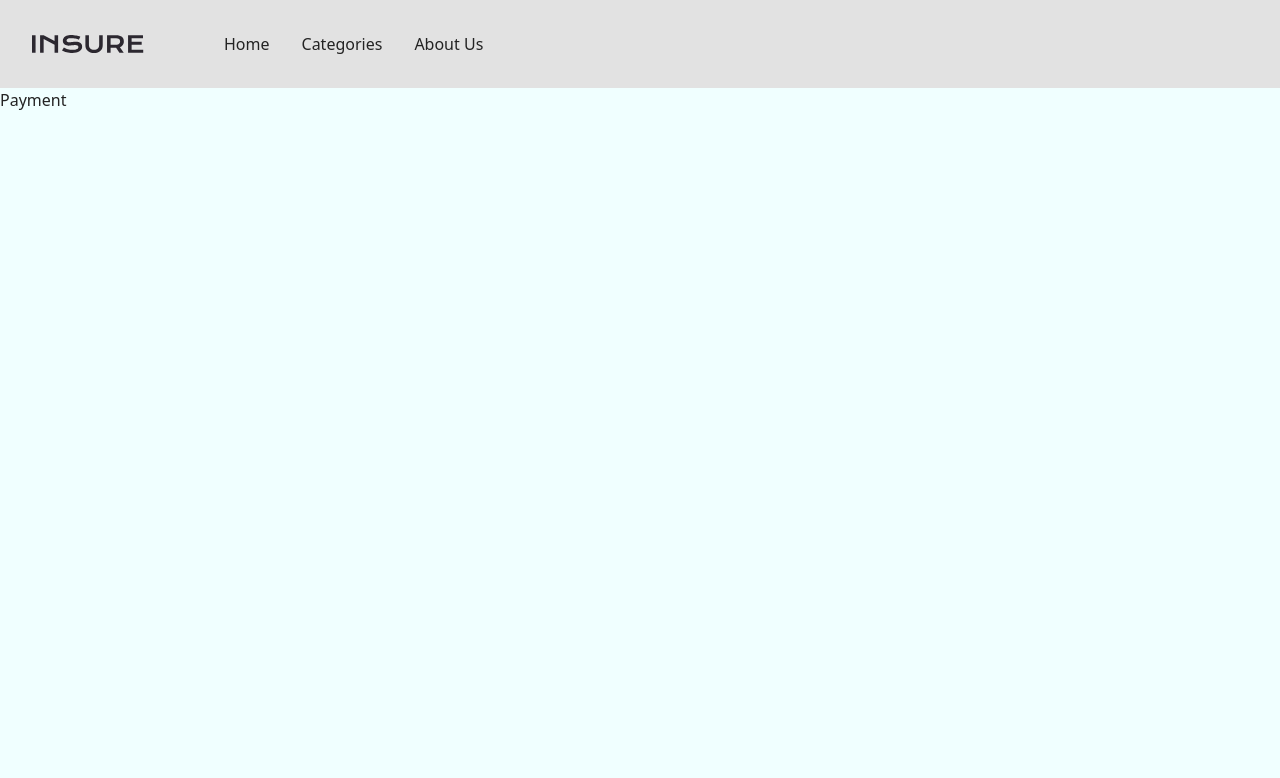
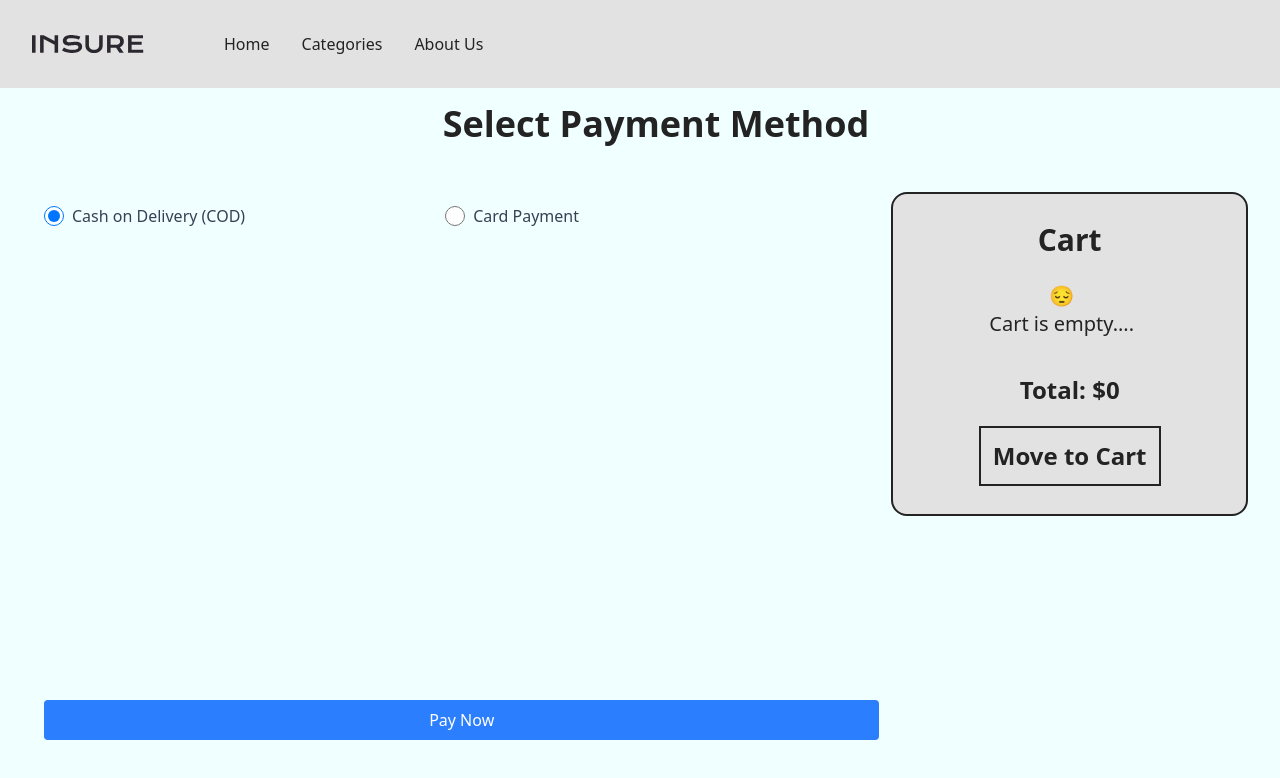
Before and after one commit to thisisayushverma/upskill_Task_20, a React (Vite) app: page /payment in a window 1280 px wide. Shown: the top 778 px of the page. Built offline with nearby package versions, Linux system fonts and the light colour scheme.

Commit message:
complete context api

```diff
--- a/src/App.jsx
+++ b/src/App.jsx
@@ -1,13 +1,19 @@
 import './App.css'
 import Header from './components/Header/Header'
 import { Outlet } from 'react-router-dom'
+import { CartProvider } from './context/cartContext'
+import { useState } from 'react'
 
 function App() {
-
+  const [cartData, setCartData] = useState([]);
+  const [total, setTotal] = useState(0);
   return (
     <>
-      <Header/>
-      <Outlet/>
+      <CartProvider value={{ cartData, setCartData, total, setTotal }}>
+        <Header />
+        <Outlet />
+      </CartProvider>
+
     </>
   )
 }
--- a/src/components/Card.jsx
+++ b/src/components/Card.jsx
@@ -1,11 +1,12 @@
 import '../App.css'
+import useCartContext from '../context/cartContext';
 
-function Card({item,setCart,addToCart,setTotal}){
-
-    const handleAddToCart= ()=>{
+function Card({item}){
+    const {cartData,setCartData,setTotal} = useCartContext();
+    const handlecartData= ()=>{
 
         let tempCart =[];
-         tempCart = [...addToCart];
+         tempCart = [...cartData];
 
         let checkData= tempCart.filter((cardItem)=>cardItem.name === item.name)
 
@@ -16,7 +17,7 @@ function Card({item,setCart,addToCart,setTotal}){
                 quantity:1
             })
             console.log(tempCart);
-            setCart(tempCart)
+            setCartData(tempCart)
             setTotal((prev)=> Math.round((prev+item.price)*100)/100)
          }
          console.log("button clicked");
@@ -30,7 +31,7 @@ function Card({item,setCart,addToCart,setTotal}){
                 <div>
                     <h1>{item.name}</h1>
                     <p>${item.price}</p>
-                    <button type="button" onClick={handleAddToCart}>
+                    <button type="button" onClick={handlecartData}>
                         Add to Cart
                     </button>
                 </div>
--- a/src/components/Cart.jsx
+++ b/src/components/Cart.jsx
@@ -1,12 +1,15 @@
 import { useState } from "react"
+import useCartContext from "../context/cartContext";
+import "../App.css"
 
-function Cart({id, item ,cartData, setCart,setTotal}){
-    console.log("hey Cart component",item);
 
+function Cart({id, item }){
+    // console.log("hey Cart component",item);
+    const {cartData,setCartData,setTotal} = useCartContext();
     const incQuantity = () =>{
-        console.log("Incrementing item:", item.id);
-        console.log(cartData);
-        setCart(prevCart=>
+        // console.log("Incrementing item:", item.id);
+        // console.log(cartData);
+        setCartData(prevCart=>
             prevCart.map((cartItem)=> cartItem.id === id ? {
                 ...cartItem,
                 quantity: cartItem.quantity + 1
@@ -16,7 +19,7 @@ function Cart({id, item ,cartData, setCart,setTotal}){
     }
 
     const decQuantity = () =>{
-        setCart((prevCart)=>
+        setCartData((prevCart)=>
             prevCart.map((item)=> item.id === id ? {
                 ...item,
                 quantity: item.quantity - 1
@@ -46,3 +49,28 @@ function Cart({id, item ,cartData, setCart,setTotal}){
 }
 
 export default Cart
+
+
+
+//  cart for Payment section
+
+export function PaymentCart({id, item }){
+
+
+    return (
+        <>
+        <div className='cart'>
+            <img src={item.image_url}>
+            </img>
+            <div className="cart-description mx-1">
+                <h3 className="font-bold text-2xl">{item.name}</h3>
+                <div className="flex gap-2 m-2 font-medium ">
+                    <p>${item.price} X</p>
+                    <p>{item.quantity}</p>
+                </div>
+            </div>
+            <h1 className="font-bold m-auto">{item.quantity * item.price}</h1>
+        </div>
+        </>
+    )
+}
--- a/src/components/Main/Main.jsx
+++ b/src/components/Main/Main.jsx
@@ -1,62 +1,67 @@
-import {React,useState} from 'react'
+import { React, useContext, useState } from 'react'
 import Card from '../Card'
 import Cart from '../Cart'
 import "../../App.css"
 import { Link } from 'react-router-dom'
+import useCartContext from '../../context/cartContext.js'
 
 function Main() {
 
   const data = [
     {
-          "id":1,
+      "id": 1,
       "name": "Nike Air Max 270",
       "price": 149.99,
       "image_url": "https://images.pexels.com/photos/19090/pexels-photo.jpg?auto=compress&cs=tinysrgb&w=1260&h=750&dpr=2"
     },
     {
-          "id":2,
+      "id": 2,
       "name": "Adidas Ultraboost",
       "price": 179.99,
       "image_url": "https://images.pexels.com/photos/2759783/pexels-photo-2759783.jpeg?auto=compress&cs=tinysrgb&w=1260&h=750&dpr=2"
     },
     {
-          "id":3,
+      "id": 3,
       "name": "Puma RS-X",
       "price": 120.00,
       "image_url": "https://images.pexels.com/photos/2759783/pexels-photo-2759783.jpeg?auto=compress&cs=tinysrgb&w=1260&h=750&dpr=2"
     },
     {
-          "id":4,
+      "id": 4,
       "name": "Reebok Classic Leather",
       "price": 89.99,
       "image_url": "https://images.pexels.com/photos/19090/pexels-photo.jpg?auto=compress&cs=tinysrgb&w=1260&h=750&dpr=2"
     },
     {
-          "id":5,
+      "id": 5,
       "name": "New Balance 574",
       "price": 99.99,
       "image_url": "https://images.pexels.com/photos/19090/pexels-photo.jpg?auto=compress&cs=tinysrgb&w=1260&h=750&dpr=2"
     },
     {
-          "id":6,
+      "id": 6,
       "name": "Under Armour HOVR Phantom",
       "price": 140.00,
       "image_url": "https://images.pexels.com/photos/19090/pexels-photo.jpg?auto=compress&cs=tinysrgb&w=1260&h=750&dpr=2"
     }
   ]
 
-      const [cartData,setCartData] = useState([])
-      const [total,setTotal] = useState(0)
+  //   const [cartData,setCartData] = useState([])
+  //   const [total,setTotal] = useState(0)
+  // const {cartData, setCartData, total, setTotal} = useContext(CartContext)
+
+  const { cartData, setCartData, total, setTotal } = useCartContext();
+
 
   return (
     <main>
       <section className='card-Section'>
         {
-            data.map((item,key)=>{
-              return <Card  key={key} item={item}
+          data.map((item, key) => {
+            return <Card key={key} item={item}
               addToCart={cartData}
-              setCart={setCartData}
-              setTotal={setTotal}/>
+              setCartData={setCartData}
+              setTotal={setTotal} />
           })
         }
       </section>
@@ -64,14 +69,11 @@ function Main() {
       <section className='cart-Section flex flex-col'>
         <h1>Cart</h1>
         <div className='cart-Container'>
-          {cartData.length > 0 ? cartData.map((item,key)=>{
+          {cartData.length > 0 ? cartData.map((item, key) => {
             return <Cart
               key={key}
               item={item}
               id={item.id}
-            cartData= {cartData}
-            setCart={setCartData}
-            setTotal={setTotal}
             />
           }) : null}
         </div>
--- a/src/components/Payment/Payment.jsx
+++ b/src/components/Payment/Payment.jsx
@@ -1,11 +1,103 @@
-import React from 'react'
+import React, { useState } from 'react'
+import { PaymentCart } from '../Cart'
+import useCartContext from '../../context/cartContext';
+import { Link } from 'react-router-dom';
+
 
 function Payment() {
-  return (
-    <div>
-      <h1>Payment</h1>
-    </div>
-  )
+    const [paymentMethod, setPaymentMethod] = useState("cod");
+    const { cartData, total } = useCartContext();
+    return (
+        <>
+            <h2 className="text-4xl text-center w-full font-semibold m-4">Select Payment Method</h2>
+            <div className='flex justify-between   p-8'>
+                <div className='w-full h-[70vh] relative '>
+                    <div className=" p-3 w-fit flex align-center gap-50  ">
+                        <label className="flex items-center space-x-2 cursor-pointer">
+                            <input
+                                type="radio"
+                                name="payment"
+                                value="cod"
+                                defaultValue={true}
+                                checked={paymentMethod === "cod"}
+                                onChange={(e) => setPaymentMethod(e.target.value)}
+                                className="w-5 h-5 text-blue-500 focus:ring-2 focus:ring-blue-300"
+                            />
+                            <span className="text-gray-700">Cash on Delivery (COD)</span>
+                        </label>
+
+                        <label className="flex items-center space-x-2 cursor-pointer">
+                            <input
+                                type="radio"
+                                name="payment"
+                                value="card"
+                                checked={paymentMethod === "card"}
+                                onChange={(e) => setPaymentMethod(e.target.value)}
+                                className="w-5 h-5 text-blue-500 focus:ring-2 focus:ring-blue-300"
+                            />
+                            <span className="text-gray-700">Card Payment</span>
+                        </label>
+                    </div>
+
+
+                    {paymentMethod === "card" && (
+                        <div className="m-6 p-4 border rounded-lg transition-all bg-gray-100">
+                            <h3 className="text-lg font-medium mb-3">Enter Card Details</h3>
+
+                            <div className="space-y-4">
+                                <input
+                                    type="text"
+                                    placeholder="Cardholder Name"
+                                    className="w-full px-3 py-2 border rounded focus:ring focus:ring-blue-300"
+                                />
+                                <input
+                                    type="text"
+                                    placeholder="Card Number"
+                                    className="w-full px-3 py-2 border rounded focus:ring focus:ring-blue-300"
+                                />
+                                <div className="flex space-x-2">
+                                    <input
+                                        type="text"
+                                        placeholder="MM/YY"
+                                        className="w-1/2 px-3 py-2 border rounded focus:ring focus:ring-blue-300"
+                                    />
+                                    <input
+                                        type="text"
+                                        placeholder="CVV"
+                                        className="w-1/2 px-3 py-2 border rounded focus:ring focus:ring-blue-300"
+                                    />
+                                </div>
+
+                            </div>
+                        </div>
+                    )}
+
+                    <button className=" bg-blue-500 absolute bottom-0 left-0 right-0 m-3 text-white p-2  rounded hover:bg-blue-600 transition-all">
+                        Pay Now
+                    </button>
+                </div>
+                <div className='w-2/5 h-fit p-5 border-2 rounded-2xl bg-[#e2e2e2]' >
+                    <div className='font-bold text-3xl text-center m-2'>Cart</div>
+                    <div className='max-h-[50vh] relative overflow-y-auto pr-4'>
+                        {
+                            cartData.length === 0 ?
+                            <h1 className='text-center text-xl font-medium p-4'>😔<br/>Cart is empty....</h1>
+                            :
+                                cartData.map((item) => (<PaymentCart key={item.id} id={item.id} item={item} />))
+                        }
+                    </div>
+
+                    <h1 className='text-2xl text-center m-2 font-bold my-5'>Total: ${total}</h1>
+                    <Link to="/" className='block w-full'>
+                        <div className='text-center w-fit text-2xl font-bold border-2 p-3 my-2 mx-auto'>
+                            Move to Cart
+                        </div>
+                    </Link>
+                </div>
+            </div>
+
+        </>
+    )
 }
 
 export default Payment
--- /dev/null
+++ b/src/context/cartContext.js
@@ -0,0 +1,28 @@
+import { createContext ,useContext} from "react";
+
+
+const CartContext = createContext({
+        cartData: [],
+        setCartData: () => {},
+        total: 0,
+        setTotal: () => {},
+    });
+
+
+
+
+export const CartProvider = CartContext.Provider
+
+export default function useCartContext(){
+    return useContext(CartContext);
+}
+
+
+// ({children}) => {
+//     const [cartData, setCartData] = useState([]);
+//     const [total, setTotal] = useState(0);
+
+//     return (
+//         <CartContext.Provider value={{cartData, setCartData, total, setTotal}}>{children}</CartContext.Provider>
+//     )
+// }
--- a/src/main.jsx
+++ b/src/main.jsx
@@ -1,10 +1,11 @@
-import { StrictMode } from 'react'
+import { StrictMode,useState } from 'react'
 import { createRoot } from 'react-dom/client'
 import './index.css'
 import App from './App.jsx'
 import { createRoutesFromElements,createBrowserRouter, Route, RouterProvider } from 'react-router-dom'
 import Payment from './components/Payment/Payment.jsx'
 import Main from './components/Main/Main.jsx'
+
 
 const router = createBrowserRouter(
   createRoutesFromElements(
@@ -15,6 +16,8 @@ const router = createBrowserRouter(
   )
 )
 
+
+
 createRoot(document.getElementById('root')).render(
   <StrictMode>
     <RouterProvider router={router}/>
```
Lines whose indentation alone changed are shown as unchanged.
